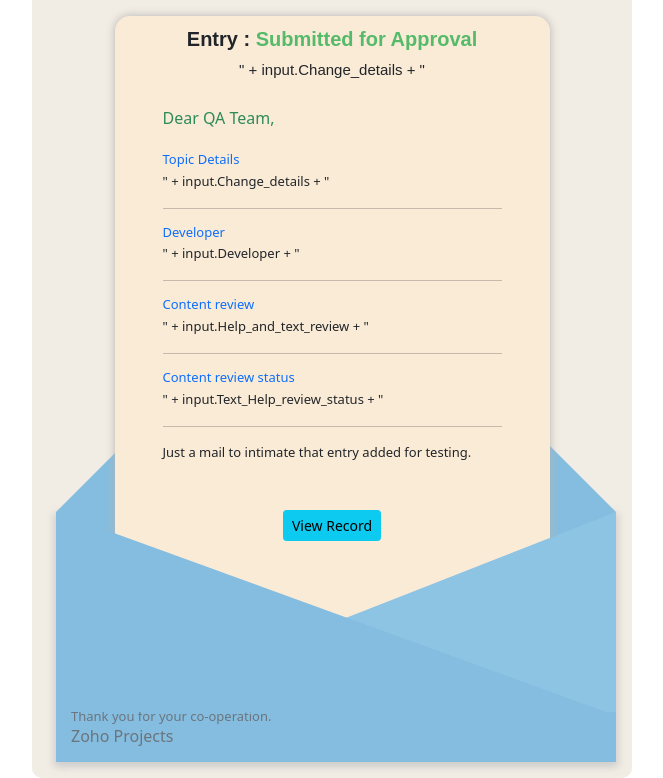
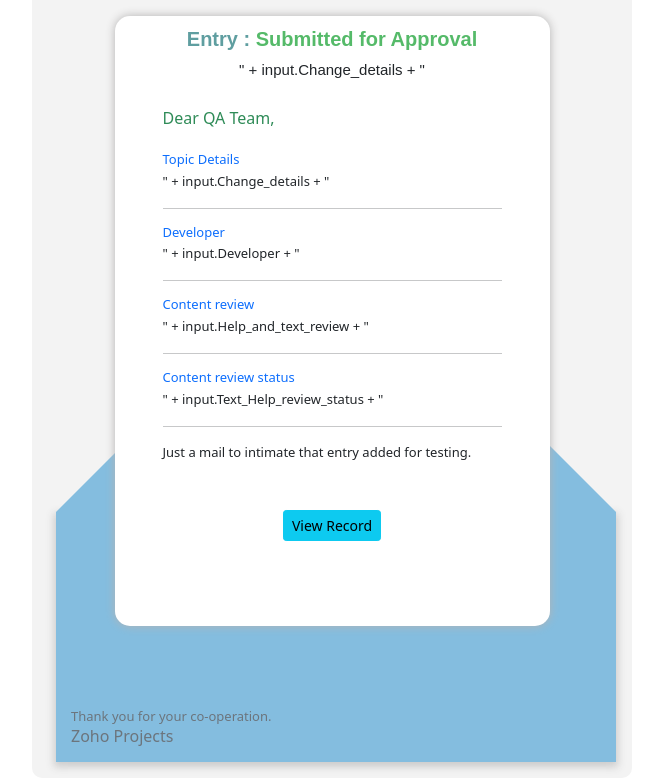
Before and after one commit to sivamuthuG/NewEntryAproval, a plain HTML site: page index.html in a window 1280 px wide. Shown: the part 115-893 px from the top of the page, without its empty margins (308-971 px from the left). Drawn offline with nearby package versions, Linux system fonts and the light colour scheme.

Commit message:
Update index.html

```diff
--- a/index.html
+++ b/index.html
@@ -21,7 +21,7 @@
             border: none;
             height: auto;
             border-radius: 10px;
-            background-color: #f2ede4;
+            background-color: #f3f3f3;
         }
 
         .sub-content {
@@ -32,7 +32,7 @@
             width: 435px;
             height: 610px;
             box-shadow: 0px 0px 10px #b4b3b3;
-            background: antiquewhite;
+            background: #fff;
             border-radius: 15px;
             z-index: 1;
         }
@@ -47,7 +47,6 @@
         }
 
         .envelope:before {
-            content: "";
             width: 0px;
             height: 0px;
             position: absolute;
@@ -59,7 +58,6 @@
         }
 
         .envelope:after {
-            content: "";
             width: 0px;
             height: 0px;
             position: absolute;
@@ -114,7 +112,7 @@
                                 <div class=" sub-card mt-3 mb-3 ">
                                     <div class=" container ">
                                         <div class="mt-2 " style=" font-size: 18px;line-height: 30px;font-family: 'LatoRegular' , 'ProximaNovaRegular' ,Arial,Helvetica,sans-serif;text-align: center; ">
-                                            <span style=" font-weight: 600;font-size: 20px; ">Entry :
+                                            <span style=" font-weight: 600;font-size: 20px;color: cadetblue; ">Entry :
                                                 <span style=" color: #55ba69; ">
                                                     Submitted
                                                     for
```
